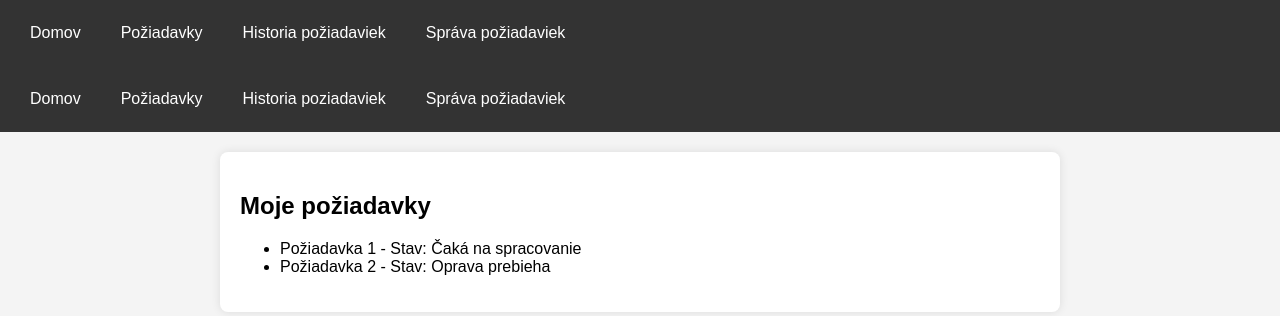
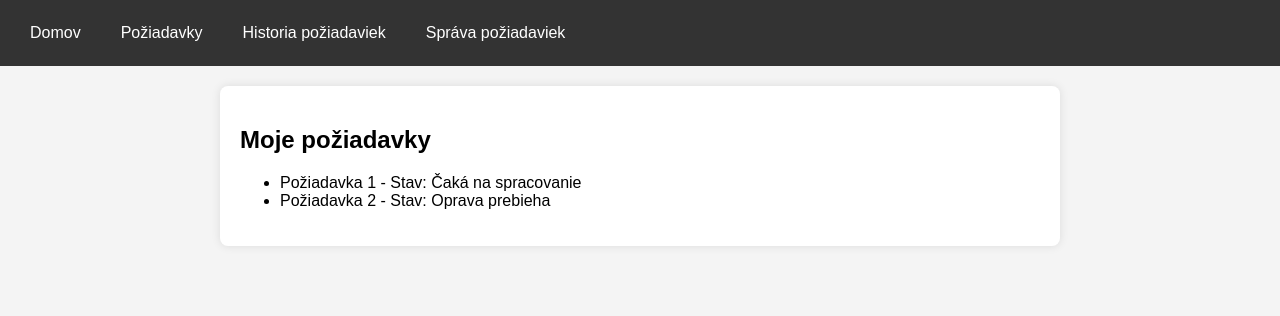
Before and after one commit to Juriij/ZochovaService, a Flask app: page /processed_requests in a window 1280 px wide. Shown: the top 316 px of the page. Run offline with Flask 3, Linux system fonts and the light colour scheme.

Commit message:
fixed doubled navigation bar

```diff
--- a/templates/processed_requests.html
+++ b/templates/processed_requests.html
@@ -3,12 +3,6 @@
 {% block title %}Historia poziadaviek{% endblock %}
 
 {% block content %}
-<div class="navbar">
-    <a href="{{ url_for('home') }}">Domov</a>
-    <a href="{{ url_for('requests') }}">Požiadavky</a>
-    <a href="{{ url_for('processed_requests') }}">Historia poziadaviek</a>
-    <a href="{{ url_for('admin') }}">Správa požiadaviek</a>
-</div>
 </div>
     <div class="container">
 
```
